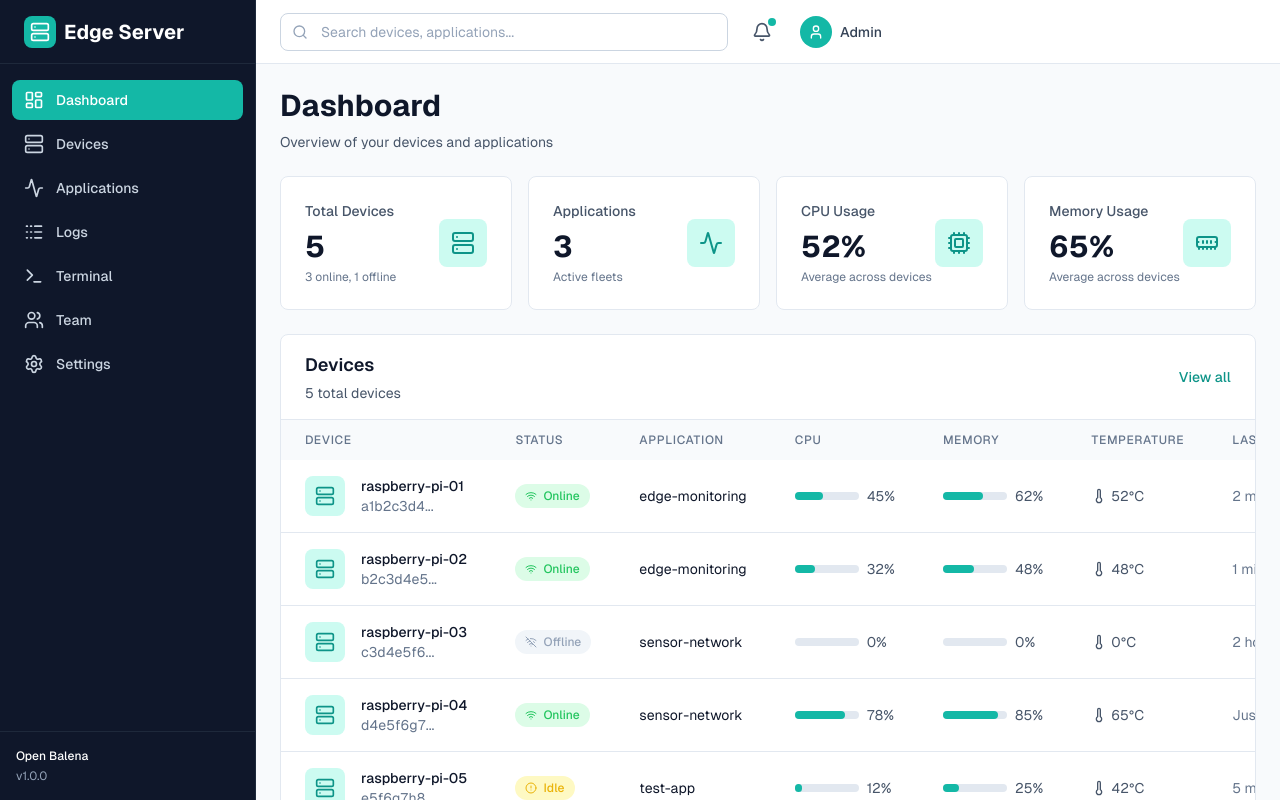
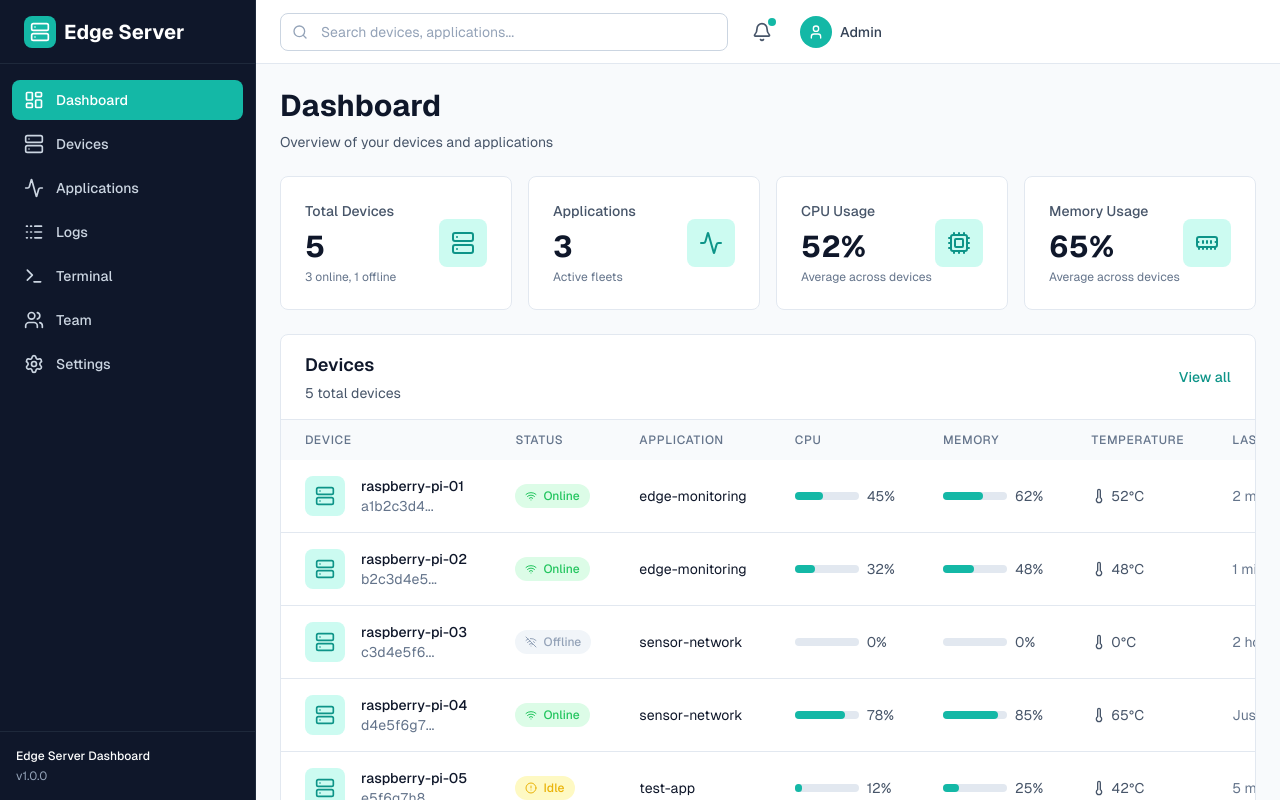
Before and after one commit to michel-adelino/edge-server-dashboard, a Next.js app: page / in a window 1280 px wide. Built offline with nearby package versions, Linux system fonts and the light colour scheme.

Commit message:
update text

```diff
--- a/app/components/Sidebar.tsx
+++ b/app/components/Sidebar.tsx
@@ -66,7 +66,7 @@ export default function Sidebar() {
       {/* Footer */}
       <div className="border-t border-slate-800 p-4">
         <div className="text-xs text-sidebar-text">
-          <div className="font-medium text-white mb-1">Open Balena</div>
+          <div className="font-medium text-white mb-1">Edge Server Dashboard</div>
           <div className="text-slate-400">v1.0.0</div>
         </div>
       </div>
--- a/app/layout.tsx
+++ b/app/layout.tsx
@@ -14,8 +14,8 @@ const geistMono = localFont({
 });
 
 export const metadata: Metadata = {
-  title: "Edge Server Dashboard | Open Balena",
-  description: "Monitor and manage your Raspberry Pi devices with Open Balena",
+  title: "Edge Server Dashboard",
+  description: "Monitor and manage your Edge Server devices",
 };
 
 export default function RootLayout({
```
